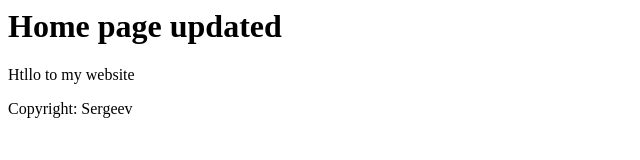
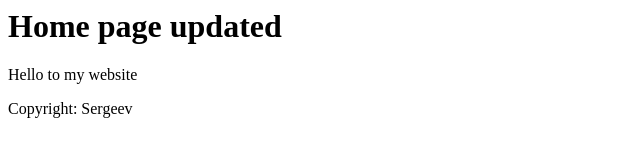
Before and after one commit to amig029/demo, a plain HTML site: page index.html in a window 1280 px wide. Shown: the full height of the page, 0-640 px from the left. Drawn offline with Linux system fonts and the light colour scheme.

Commit message:
resolved conflicts merge

```diff
--- a/index.html
+++ b/index.html
@@ -4,7 +4,7 @@
 	</head>
 	<body>
 		<h1>Home page updated</h1>
-		<p>Htllo to my website</p>
+		<p>Hello to my website</p>
 		<p>Copyright: Sergeev</p>
 	</body>
 </html>
```
